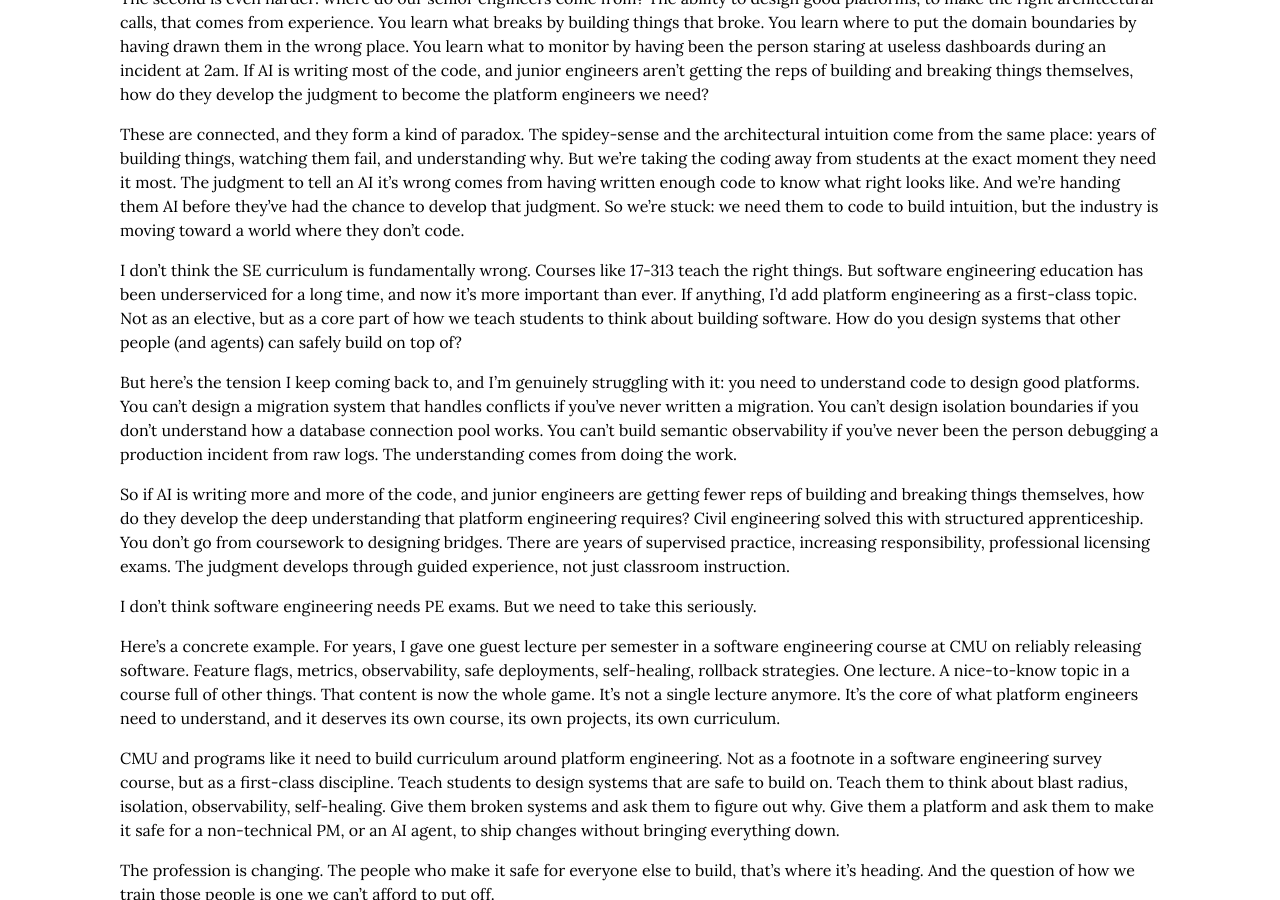
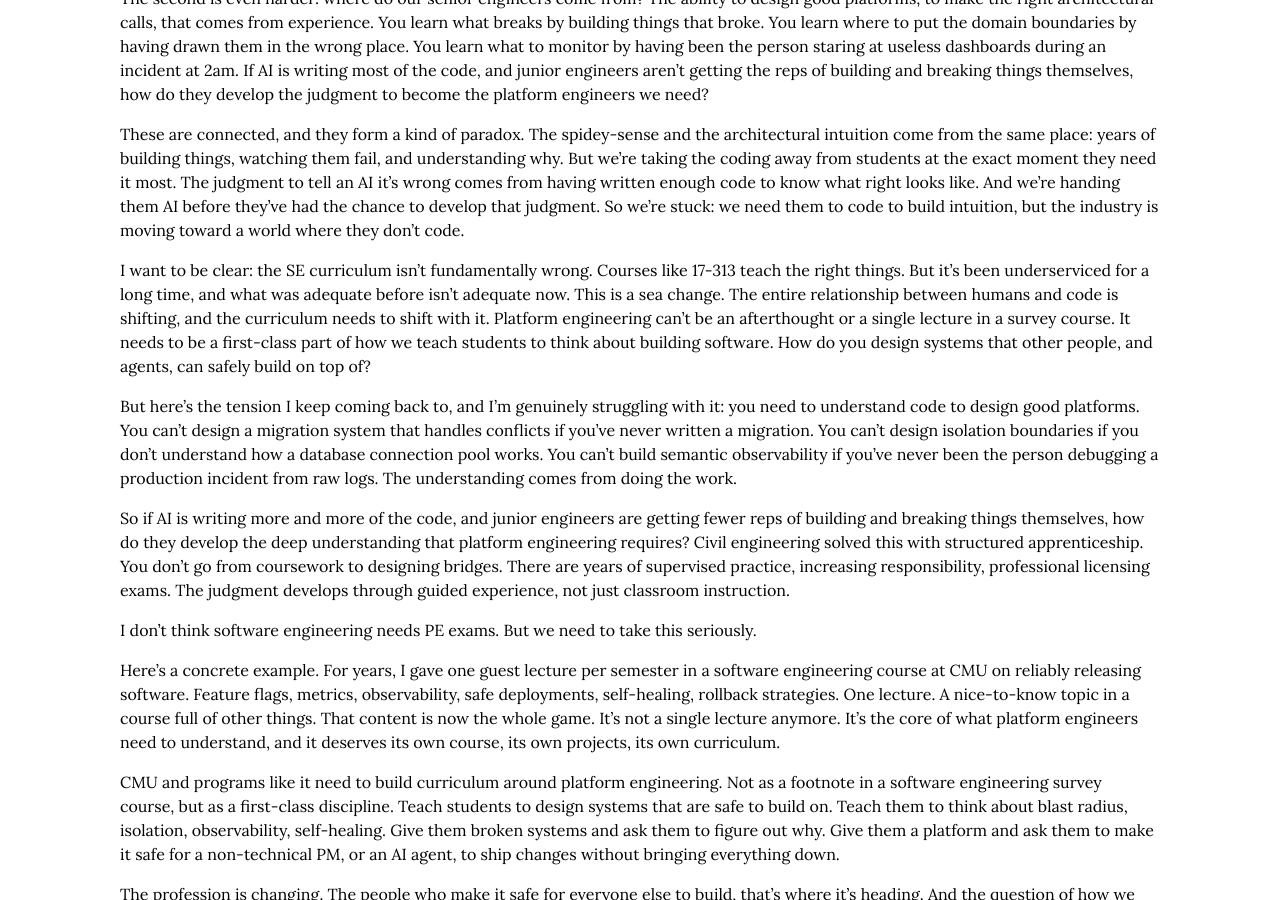
Before and after one commit to cmeiklejohn/cmeiklejohn.github.io, a Jekyll site: the page built from _posts/2026-04-01-software-engineering-is-becoming-civil-engineering.markdown, in a window 1280 px wide and 900 px high, scrolled down 2430 px. Built offline with Jekyll 4.4.1, drawn with Linux system fonts in a browser that asks for light colours; some web fonts are replaced.

Commit message:
Frame curriculum shift as a sea change, not incremental
https://claude.ai/code/session_018mjBVoMgWwm8eLhnnMXsGy

```diff
--- a/_posts/2026-04-01-software-engineering-is-becoming-civil-engineering.markdown
+++ b/_posts/2026-04-01-software-engineering-is-becoming-civil-engineering.markdown
@@ -66,7 +66,7 @@ The second is even harder: where do our senior engineers come from? The ability
 
 These are connected, and they form a kind of paradox. The spidey-sense and the architectural intuition come from the same place: years of building things, watching them fail, and understanding why. But we're taking the coding away from students at the exact moment they need it most. The judgment to tell an AI it's wrong comes from having written enough code to know what right looks like. And we're handing them AI before they've had the chance to develop that judgment. So we're stuck: we need them to code to build intuition, but the industry is moving toward a world where they don't code.
 
-I don't think the SE curriculum is fundamentally wrong. Courses like 17-313 teach the right things. But software engineering education has been underserviced for a long time, and now it's more important than ever. If anything, I'd add platform engineering as a first-class topic. Not as an elective, but as a core part of how we teach students to think about building software. How do you design systems that other people (and agents) can safely build on top of?
+I want to be clear: the SE curriculum isn't fundamentally wrong. Courses like 17-313 teach the right things. But it's been underserviced for a long time, and what was adequate before isn't adequate now. This is a sea change. The entire relationship between humans and code is shifting, and the curriculum needs to shift with it. Platform engineering can't be an afterthought or a single lecture in a survey course. It needs to be a first-class part of how we teach students to think about building software. How do you design systems that other people, and agents, can safely build on top of?
 
 But here's the tension I keep coming back to, and I'm genuinely struggling with it: you need to understand code to design good platforms. You can't design a migration system that handles conflicts if you've never written a migration. You can't design isolation boundaries if you don't understand how a database connection pool works. You can't build semantic observability if you've never been the person debugging a production incident from raw logs. The understanding comes from doing the work.
 
```
